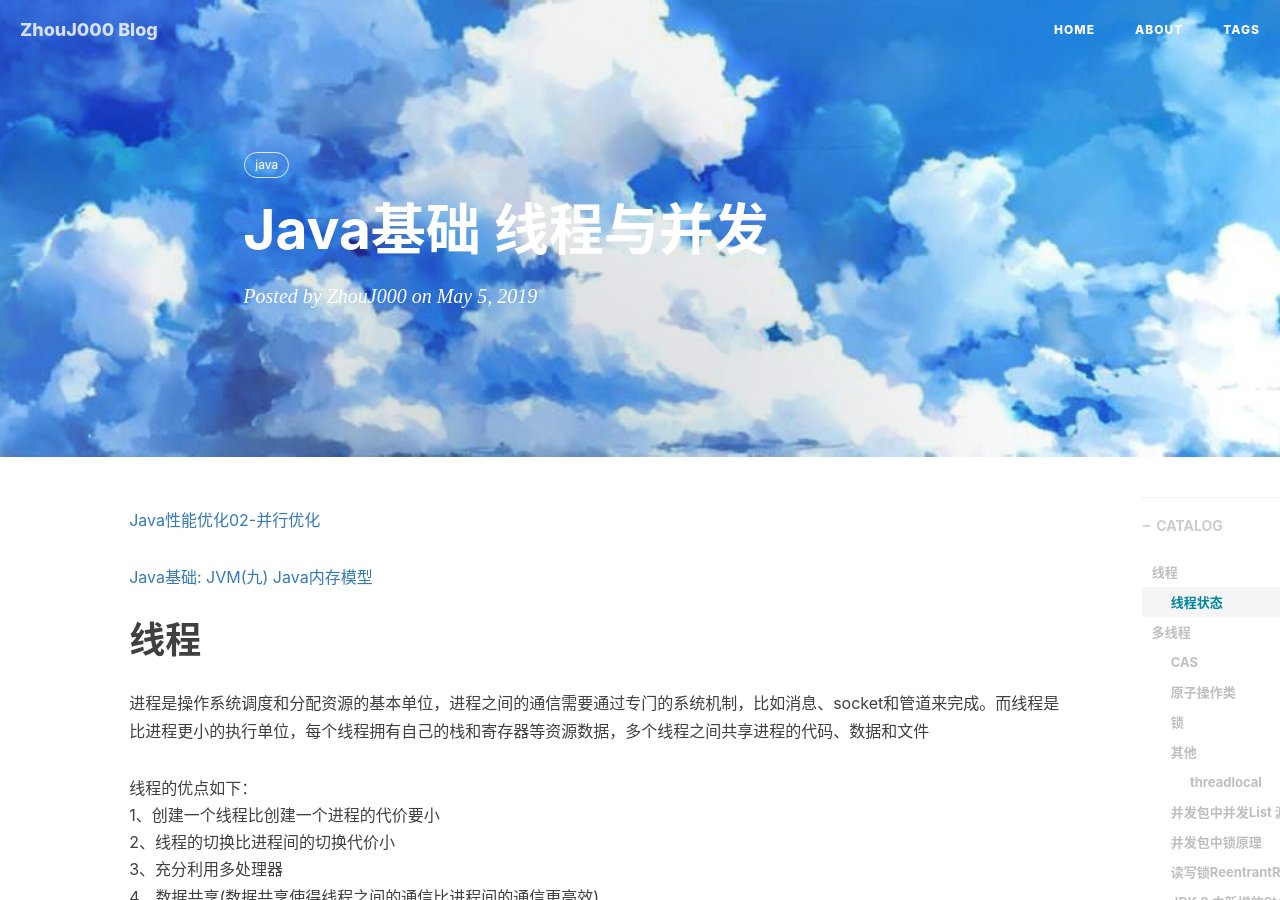
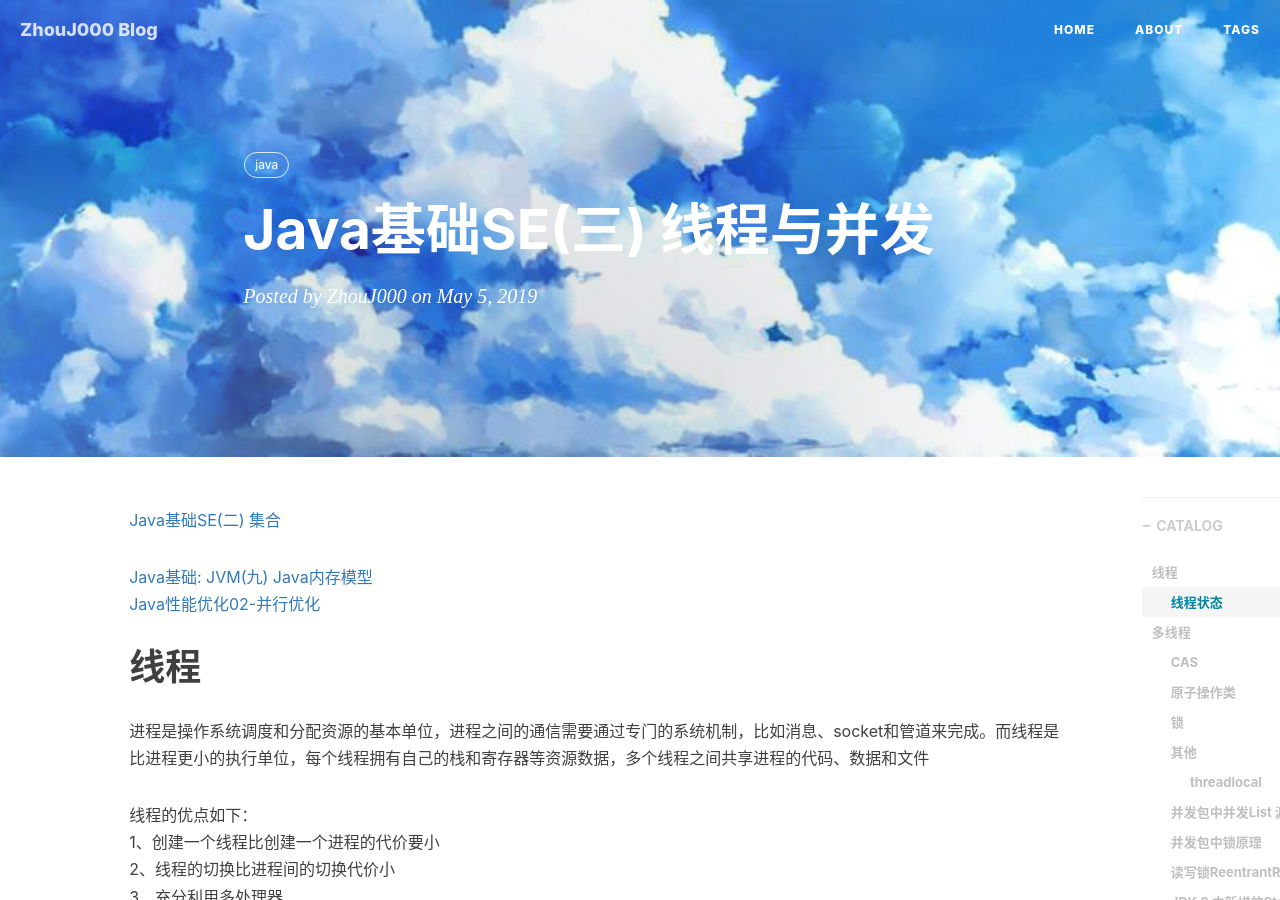
Before and after one commit to zhouj000/zhouj000.github.io, a Jekyll site: the page built from continue_blog/se/2019-08-06-java-base-thread-1.markdown, in a window 1280 px wide and 900 px high. Built offline with Jekyll 4.4.1, drawn with Linux system fonts in a browser that asks for light colours; nearby versions of some CDN libraries; comment, search, counter and statistics services are not loaded.

Commit message:
update base2

```diff
--- a/continue_blog/se/2019-07-12-java-base-1.markdown
+++ b/continue_blog/se/2019-07-12-java-base-1.markdown
@@ -1,6 +1,6 @@
 ---
 layout:     post
-title:      "Java基础SE(一) 数据类型与关键字"
+title:      "Java基础SE(三) 数据类型与关键字"
 date:       2019-05-05
 author:     "ZhouJ000"
 header-img: "img/in-post/2019/post-bg-2019-headbg.jpg"
@@ -8,6 +8,10 @@ catalog: true
 tags:
     - java
 ---
+
+
+[Java基础SE(二) 集合](https://zhouj000.github.io/2021/02/26/java-base-collections/)
+
 
 
 # 类型
--- a/continue_blog/se/2019-08-06-java-base-thread-1.markdown
+++ b/continue_blog/se/2019-08-06-java-base-thread-1.markdown
@@ -1,6 +1,6 @@
 ---
 layout:     post
-title:      "Java基础 线程与并发"
+title:      "Java基础SE(三)  线程与并发"
 date:       2019-05-05
 author:     "ZhouJ000"
 header-img: "img/in-post/2019/post-bg-2019-headbg.jpg"
@@ -10,10 +10,12 @@ tags:
 ---
 
 
+[Java基础SE(二) 集合](https://zhouj000.github.io/2021/02/26/java-base-collections/)
 
+
+[Java基础: JVM(九) Java内存模型](https://zhouj000.github.io/2019/07/09/java-base-jmm/)
 [Java性能优化02-并行优化](https://zhouj000.github.io/2019/01/08/java-optimize-02/)
 
-[Java基础: JVM(九) Java内存模型](https://zhouj000.github.io/2019/07/09/java-base-jmm/)
 
 
 
```
Also changed, not shown: _posts/2021/2021-02-26-java-base-collections.markdown (+8 -8 lines).
